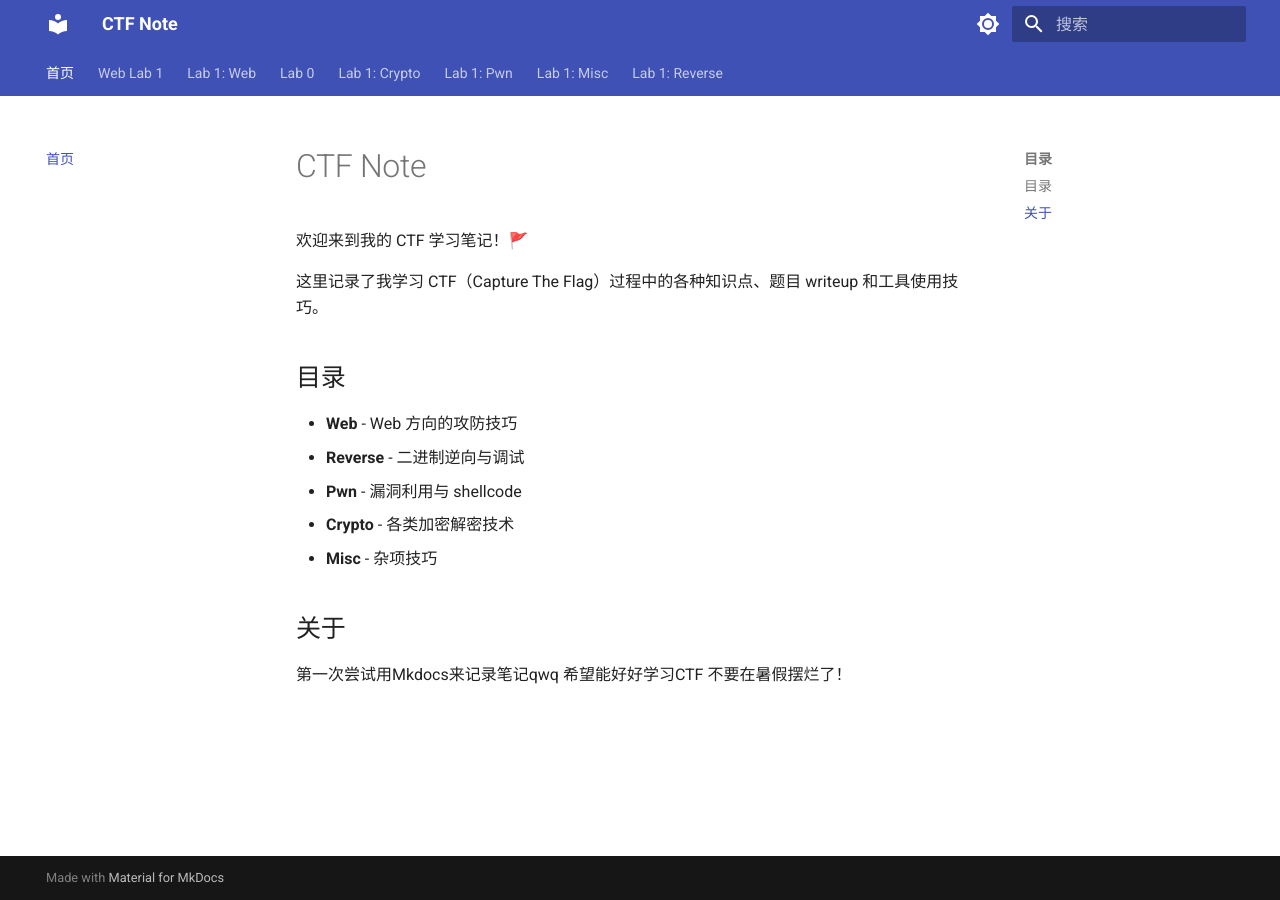
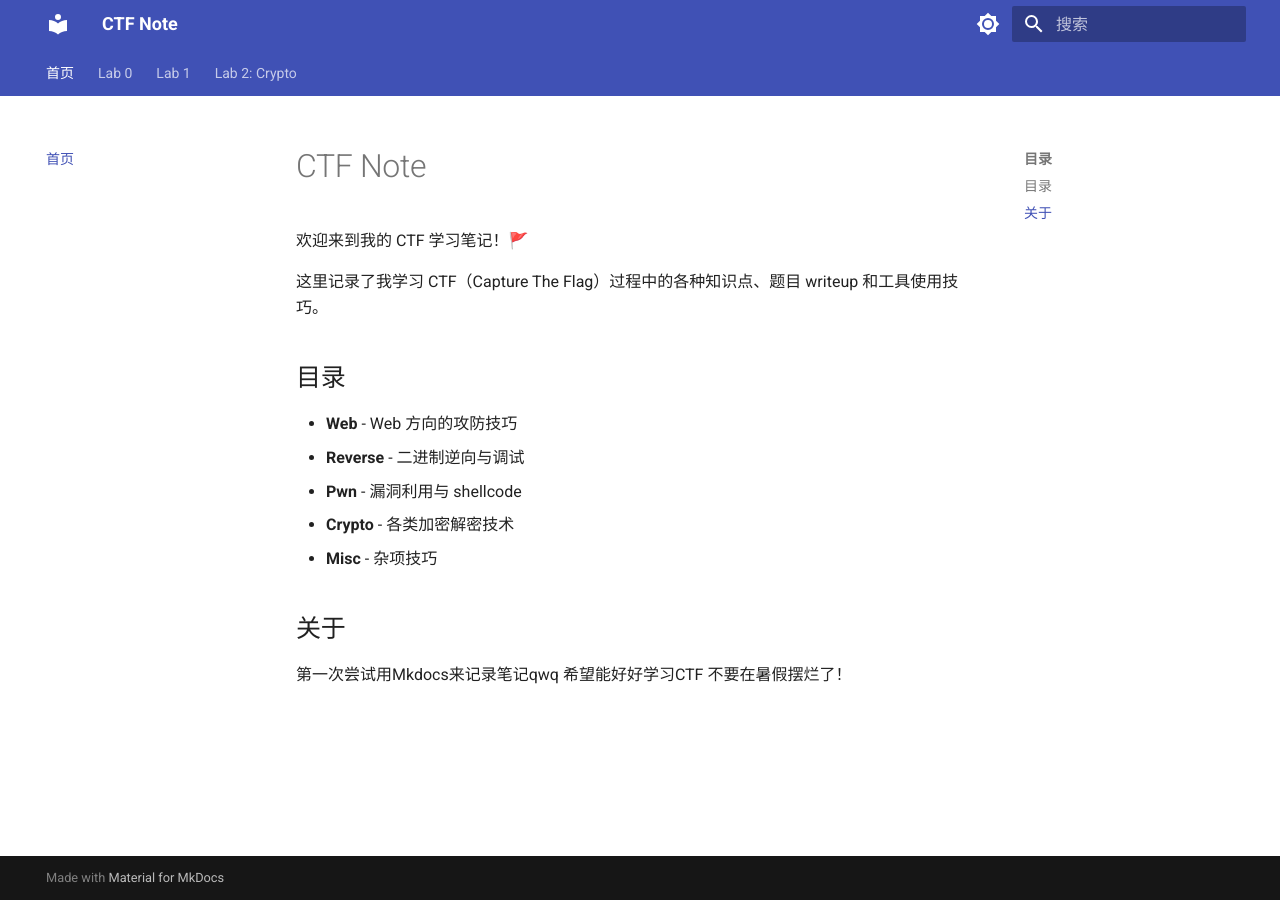
Before and after one commit to Jiuchengovo/Jiuchengovo.github.io, an MkDocs documentation site: the page built from docs/index.md, in a window 1280 px wide. Built offline with MkDocs 1.6.1 and Material for MkDocs 9.7.7, drawn with Linux system fonts in a browser that asks for light colours.

Commit message:
Fix nav: add Crypto Lab 2, group Lab 1 as dropdown

```diff
--- a/mkdocs.yml
+++ b/mkdocs.yml
@@ -47,13 +47,15 @@
 
 nav:
   - 首页: index.md
-  - Web Lab 1: Web_Lab1.md
-  - "Lab 1: Web": "Lab 1：Web.md"
   - Lab 0: Crypto Lab 0.md
-  - "Lab 1: Crypto": Crypto Lab 1.md
-  - "Lab 1: Pwn": Pwn.md
-  - "Lab 1: Misc": "Lab 1 Misc.md"
-  - "Lab 1: Reverse": "rev lab 1.md"
+  - "Lab 1":
+      - "Crypto": Crypto Lab 1.md
+      - "Web": "Lab 1：Web.md"
+      - "Web基础知识": Web_Lab1.md
+      - "Pwn": Pwn.md
+      - "Misc": "Lab 1 Misc.md"
+      - "Reverse": "rev lab 1.md"
+  - "Lab 2: Crypto": Crypto Lab 2.md
 
 plugins:
   - search
```
